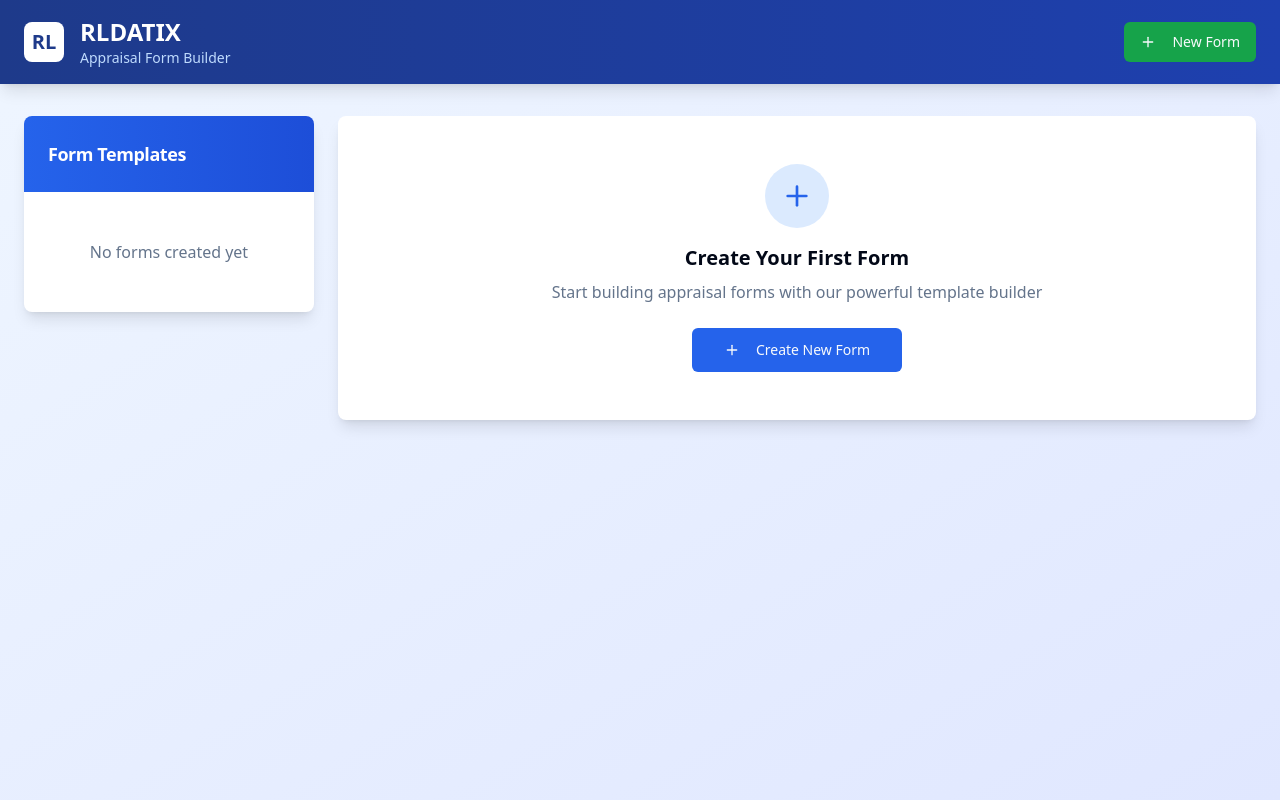
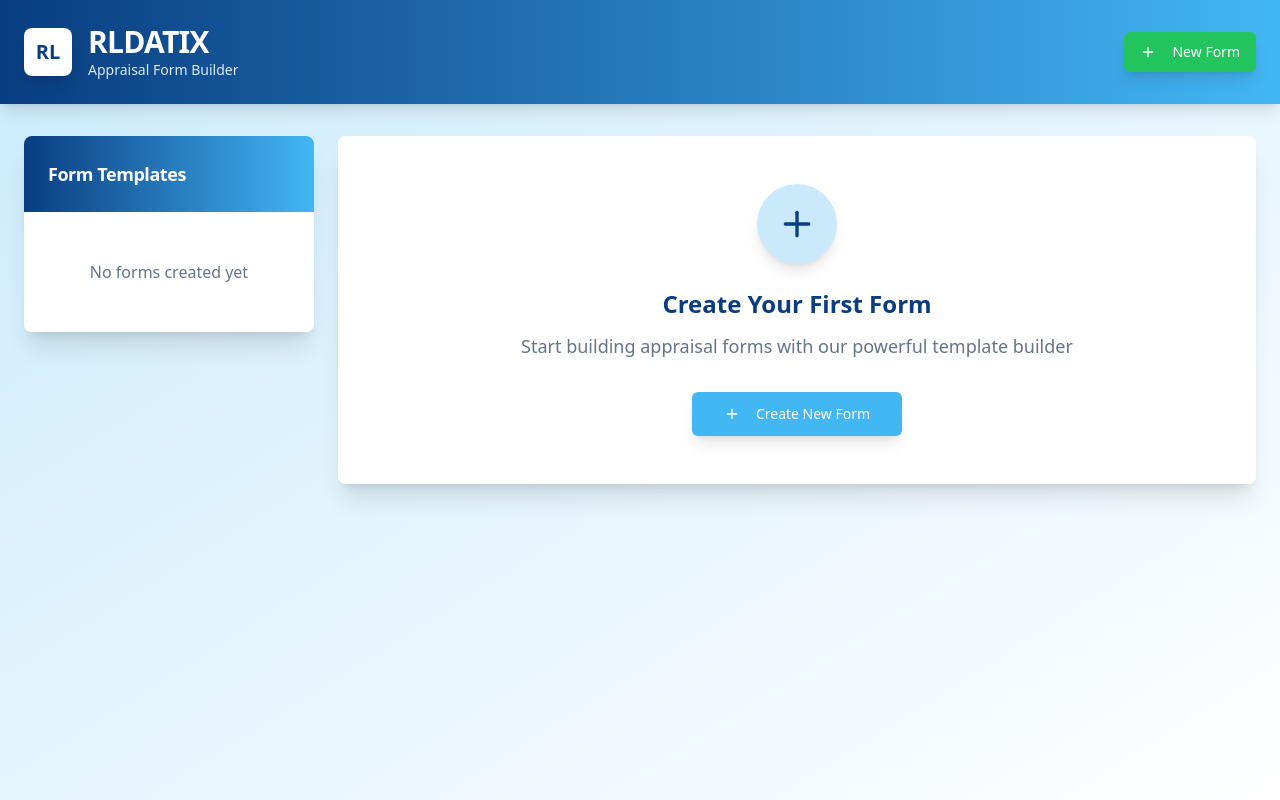
Before and after one commit to beenasarkar/appraisal-form-builder, a React (Vite) app: page / in a window 1280 px wide. Built offline with nearby package versions, Linux system fonts and the light colour scheme.

Commit message:
Apply RLDATIX branding
Update the application's styling to reflect the RLDATIX branding, including color schemes, fonts, and logo integration.

```diff
--- a/src/index.css
+++ b/src/index.css
@@ -1,3 +1,4 @@
+
 @tailwind base;
 @tailwind components;
 @tailwind utilities;
@@ -17,80 +18,86 @@ All colors MUST be HSL.
     --popover: 0 0% 100%;
     --popover-foreground: 222.2 84% 4.9%;
 
-    --primary: 222.2 47.4% 11.2%;
-    --primary-foreground: 210 40% 98%;
+    /* RLDATIX Primary - Deep Blue */
+    --primary: 214 87% 27%;
+    --primary-foreground: 0 0% 100%;
 
-    --secondary: 210 40% 96.1%;
-    --secondary-foreground: 222.2 47.4% 11.2%;
+    /* RLDATIX Secondary - Light Blue */
+    --secondary: 201 89% 89%;
+    --secondary-foreground: 214 87% 27%;
 
     --muted: 210 40% 96.1%;
     --muted-foreground: 215.4 16.3% 46.9%;
 
-    --accent: 210 40% 96.1%;
-    --accent-foreground: 222.2 47.4% 11.2%;
+    /* RLDATIX Accent - Bright Blue */
+    --accent: 201 89% 61%;
+    --accent-foreground: 0 0% 100%;
 
     --destructive: 0 84.2% 60.2%;
     --destructive-foreground: 210 40% 98%;
 
     --border: 214.3 31.8% 91.4%;
     --input: 214.3 31.8% 91.4%;
-    --ring: 222.2 84% 4.9%;
+    --ring: 214 87% 27%;
 
     --radius: 0.5rem;
 
-    --sidebar-background: 0 0% 98%;
+    /* RLDATIX Sidebar Colors */
+    --sidebar-background: 214 87% 27%;
+    --sidebar-foreground: 0 0% 100%;
+    --sidebar-primary: 201 89% 61%;
+    --sidebar-primary-foreground: 0 0% 100%;
+    --sidebar-accent: 214 87% 32%;
+    --sidebar-accent-foreground: 0 0% 100%;
+    --sidebar-border: 214 87% 32%;
+    --sidebar-ring: 201 89% 61%;
 
-    --sidebar-foreground: 240 5.3% 26.1%;
-
-    --sidebar-primary: 240 5.9% 10%;
-
-    --sidebar-primary-foreground: 0 0% 98%;
-
-    --sidebar-accent: 240 4.8% 95.9%;
-
-    --sidebar-accent-foreground: 240 5.9% 10%;
-
-    --sidebar-border: 220 13% 91%;
-
-    --sidebar-ring: 217.2 91.2% 59.8%;
+    /* RLDATIX Custom Variables */
+    --rldatix-navy: 214 87% 27%;
+    --rldatix-blue: 201 89% 61%;
+    --rldatix-light-blue: 201 89% 89%;
+    --rldatix-green: 142 71% 45%;
+    --rldatix-orange: 39 100% 50%;
+    --rldatix-red: 0 84% 60%;
   }
 
   .dark {
-    --background: 222.2 84% 4.9%;
-    --foreground: 210 40% 98%;
+    --background: 214 87% 8%;
+    --foreground: 0 0% 98%;
 
-    --card: 222.2 84% 4.9%;
-    --card-foreground: 210 40% 98%;
+    --card: 214 87% 12%;
+    --card-foreground: 0 0% 98%;
 
-    --popover: 222.2 84% 4.9%;
-    --popover-foreground: 210 40% 98%;
+    --popover: 214 87% 12%;
+    --popover-foreground: 0 0% 98%;
 
-    --primary: 210 40% 98%;
-    --primary-foreground: 222.2 47.4% 11.2%;
+    --primary: 201 89% 61%;
+    --primary-foreground: 214 87% 8%;
 
-    --secondary: 217.2 32.6% 17.5%;
-    --secondary-foreground: 210 40% 98%;
+    --secondary: 214 87% 15%;
+    --secondary-foreground: 0 0% 98%;
 
-    --muted: 217.2 32.6% 17.5%;
+    --muted: 214 87% 15%;
     --muted-foreground: 215 20.2% 65.1%;
 
-    --accent: 217.2 32.6% 17.5%;
-    --accent-foreground: 210 40% 98%;
+    --accent: 201 89% 61%;
+    --accent-foreground: 214 87% 8%;
 
     --destructive: 0 62.8% 30.6%;
     --destructive-foreground: 210 40% 98%;
 
-    --border: 217.2 32.6% 17.5%;
-    --input: 217.2 32.6% 17.5%;
-    --ring: 212.7 26.8% 83.9%;
-    --sidebar-background: 240 5.9% 10%;
-    --sidebar-foreground: 240 4.8% 95.9%;
-    --sidebar-primary: 224.3 76.3% 48%;
-    --sidebar-primary-foreground: 0 0% 100%;
-    --sidebar-accent: 240 3.7% 15.9%;
-    --sidebar-accent-foreground: 240 4.8% 95.9%;
-    --sidebar-border: 240 3.7% 15.9%;
-    --sidebar-ring: 217.2 91.2% 59.8%;
+    --border: 214 87% 15%;
+    --input: 214 87% 15%;
+    --ring: 201 89% 61%;
+
+    --sidebar-background: 214 87% 4%;
+    --sidebar-foreground: 0 0% 98%;
+    --sidebar-primary: 201 89% 61%;
+    --sidebar-primary-foreground: 214 87% 4%;
+    --sidebar-accent: 214 87% 12%;
+    --sidebar-accent-foreground: 0 0% 98%;
+    --sidebar-border: 214 87% 12%;
+    --sidebar-ring: 201 89% 61%;
   }
 }
 
@@ -103,3 +110,22 @@ All colors MUST be HSL.
     @apply bg-background text-foreground;
   }
 }
+
+/* RLDATIX Custom Utility Classes */
+@layer utilities {
+  .rldatix-gradient {
+    @apply bg-gradient-to-r from-[hsl(var(--rldatix-navy))] to-[hsl(var(--rldatix-blue))];
+  }
+
+  .rldatix-card-gradient {
+    @apply bg-gradient-to-br from-[hsl(var(--rldatix-light-blue))] to-white;
+  }
+
+  .rldatix-button-primary {
+    @apply bg-[hsl(var(--rldatix-blue))] hover:bg-[hsl(var(--rldatix-navy))] text-white;
+  }
+
+  .rldatix-button-success {
+    @apply bg-[hsl(var(--rldatix-green))] hover:bg-[hsl(var(--rldatix-green))] text-white;
+  }
+}
--- a/src/pages/AppraisalBuilder.tsx
+++ b/src/pages/AppraisalBuilder.tsx
@@ -33,21 +33,21 @@ const AppraisalBuilder = () => {
   };
 
   return (
-    <div className="min-h-screen bg-gradient-to-br from-blue-50 to-indigo-100">
+    <div className="min-h-screen rldatix-card-gradient">
       {/* RLDATIX Header */}
-      <header className="bg-gradient-to-r from-blue-900 to-blue-800 text-white shadow-lg">
-        <div className="container mx-auto px-6 py-4">
+      <header className="rldatix-gradient text-white shadow-lg">
+        <div className="container mx-auto px-6 py-6">
           <div className="flex items-center justify-between">
             <div className="flex items-center space-x-4">
-              <div className="w-10 h-10 bg-white rounded-lg flex items-center justify-center">
-                <span className="text-blue-900 font-bold text-xl">RL</span>
+              <div className="w-12 h-12 bg-white rounded-lg flex items-center justify-center shadow-lg">
+                <span className="text-[hsl(var(--rldatix-navy))] font-bold text-xl">RL</span>
               </div>
               <div>
-                <h1 className="text-2xl font-bold">RLDATIX</h1>
-                <p className="text-blue-200 text-sm">Appraisal Form Builder</p>
+                <h1 className="text-3xl font-bold tracking-tight">RLDATIX</h1>
+                <p className="text-blue-100 text-sm font-medium">Appraisal Form Builder</p>
               </div>
             </div>
-            <Button onClick={createNewForm} className="bg-green-600 hover:bg-green-700">
+            <Button onClick={createNewForm} className="rldatix-button-success shadow-lg">
               <Plus className="w-4 h-4 mr-2" />
               New Form
             </Button>
@@ -59,22 +59,26 @@ const AppraisalBuilder = () => {
         <div className="grid grid-cols-12 gap-6">
           {/* Sidebar - Form List */}
           <div className="col-span-3">
-            <Card className="shadow-lg border-0">
-              <CardHeader className="bg-gradient-to-r from-blue-600 to-blue-700 text-white rounded-t-lg">
-                <CardTitle className="text-lg">Form Templates</CardTitle>
+            <Card className="shadow-xl border-0 overflow-hidden">
+              <CardHeader className="rldatix-gradient text-white">
+                <CardTitle className="text-lg font-semibold">Form Templates</CardTitle>
               </CardHeader>
-              <CardContent className="p-4">
+              <CardContent className="p-4 bg-white">
                 <div className="space-y-2">
                   {forms.map(form => (
                     <Button
                       key={form.id}
                       variant={currentForm?.id === form.id ? "default" : "ghost"}
-                      className="w-full justify-start text-left h-auto py-3"
+                      className={`w-full justify-start text-left h-auto py-3 ${
+                        currentForm?.id === form.id
+                          ? 'rldatix-button-primary'
+                          : 'hover:bg-[hsl(var(--rldatix-light-blue))] hover:text-[hsl(var(--rldatix-navy))]'
+                      }`}
                       onClick={() => setCurrentForm(form)}
                     >
                       <div>
                         <div className="font-medium truncate">{form.title}</div>
-                        <div className="text-xs text-muted-foreground">
+                        <div className="text-xs opacity-70">
                           {form.sections.length} sections
                         </div>
                       </div>
@@ -99,7 +103,11 @@ const AppraisalBuilder = () => {
                   <Button
                     variant={activeTab === 'builder' ? 'default' : 'outline'}
                     onClick={() => setActiveTab('builder')}
-                    className="rounded-r-none"
+                    className={`rounded-r-none ${
+                      activeTab === 'builder'
+                        ? 'rldatix-button-primary'
+                        : 'border-[hsl(var(--rldatix-blue))] text-[hsl(var(--rldatix-navy))] hover:bg-[hsl(var(--rldatix-light-blue))]'
+                    }`}
                   >
                     <Settings className="w-4 h-4 mr-2" />
                     Builder
@@ -107,7 +115,11 @@ const AppraisalBuilder = () => {
                   <Button
                     variant={activeTab === 'preview' ? 'default' : 'outline'}
                     onClick={() => setActiveTab('preview')}
-                    className="rounded-none"
+                    className={`rounded-none ${
+                      activeTab === 'preview'
+                        ? 'rldatix-button-primary'
+                        : 'border-[hsl(var(--rldatix-blue))] text-[hsl(var(--rldatix-navy))] hover:bg-[hsl(var(--rldatix-light-blue))]'
+                    }`}
                   >
                     <Eye className="w-4 h-4 mr-2" />
                     Preview
@@ -115,7 +127,11 @@ const AppraisalBuilder = () => {
                   <Button
                     variant={activeTab === 'workflow' ? 'default' : 'outline'}
                     onClick={() => setActiveTab('workflow')}
-                    className="rounded-l-none"
+                    className={`rounded-l-none ${
+                      activeTab === 'workflow'
+                        ? 'rldatix-button-primary'
+                        : 'border-[hsl(var(--rldatix-blue))] text-[hsl(var(--rldatix-navy))] hover:bg-[hsl(var(--rldatix-light-blue))]'
+                    }`}
                   >
                     <Save className="w-4 h-4 mr-2" />
                     Workflow
@@ -134,17 +150,17 @@ const AppraisalBuilder = () => {
                 )}
               </>
             ) : (
-              <Card className="shadow-lg border-0">
-                <CardContent className="p-12 text-center">
-                  <div className="w-16 h-16 bg-blue-100 rounded-full flex items-center justify-center mx-auto mb-4">
-                    <Plus className="w-8 h-8 text-blue-600" />
+              <Card className="shadow-xl border-0 overflow-hidden">
+                <CardContent className="p-12 text-center bg-white">
+                  <div className="w-20 h-20 bg-[hsl(var(--rldatix-light-blue))] rounded-full flex items-center justify-center mx-auto mb-6 shadow-lg">
+                    <Plus className="w-10 h-10 text-[hsl(var(--rldatix-navy))]" />
                   </div>
-                  <h3 className="text-xl font-semibold mb-2">Create Your First Form</h3>
-                  <p className="text-muted-foreground mb-6">
+                  <h3 className="text-2xl font-bold mb-3 text-[hsl(var(--rldatix-navy))]">Create Your First Form</h3>
+                  <p className="text-muted-foreground mb-8 text-lg">
                     Start building appraisal forms with our powerful template builder
                   </p>
-                  <Button onClick={createNewForm} size="lg" className="bg-blue-600 hover:bg-blue-700">
-                    <Plus className="w-4 h-4 mr-2" />
+                  <Button onClick={createNewForm} size="lg" className="rldatix-button-primary shadow-lg px-8 py-3">
+                    <Plus className="w-5 h-5 mr-2" />
                     Create New Form
                   </Button>
                 </CardContent>
```
Also changed, not shown: src/components/appraisal/FormBuilder.tsx (+13 -12 lines).
